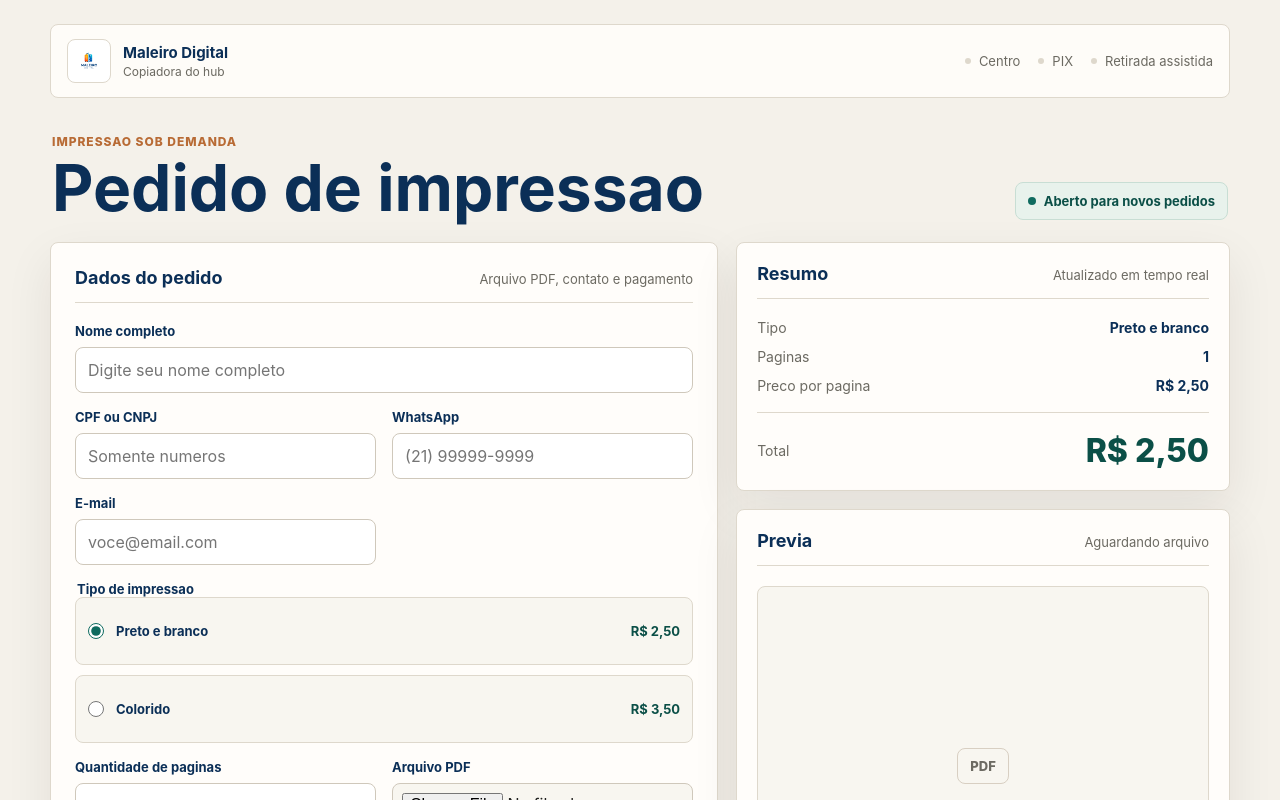
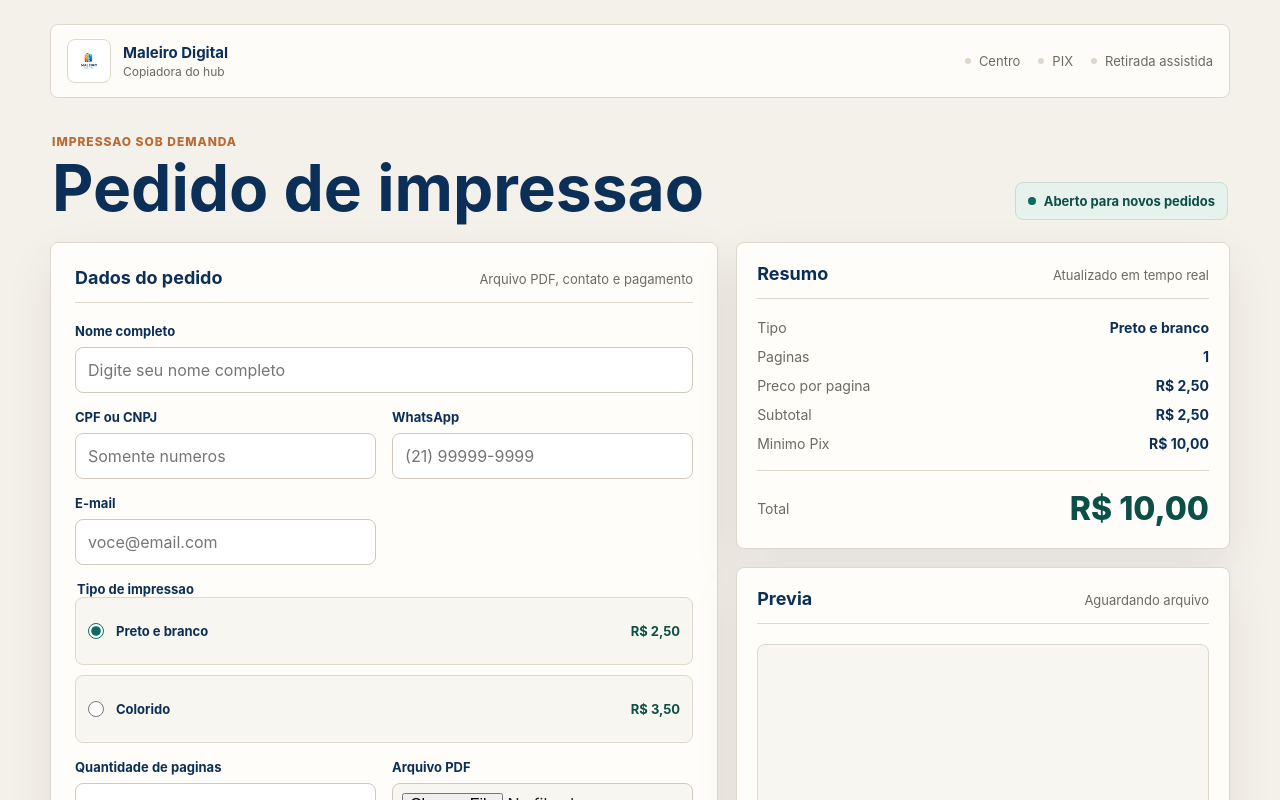
Before and after one commit to samyrukia-gif/sistema-impressao, a Next.js app: page / in a window 1280 px wide. Shown: the top 800 px of the page. Built offline with nearby package versions, Linux system fonts and the light colour scheme.

Commit message:
fix: apply asaas minimum pix amount

```diff
--- a/app/api/criar-pagamento/route.ts
+++ b/app/api/criar-pagamento/route.ts
@@ -3,6 +3,7 @@ import { NextResponse } from 'next/server'
 const ASAAS_API_VERSION_PATH = '/v3'
 const MAX_REQUEST_BYTES = 10_000
 const MAX_PAGES = 500
+const MIN_PAYMENT_VALUE = 10
 
 const PRICE_BY_PRINT_TYPE = {
   pb: 2.5,
@@ -30,6 +31,13 @@ type AsaasPaymentResponse = {
   bankSlipUrl?: string
   value?: number
   dueDate?: string
+}
+
+type AsaasErrorResponse = {
+  errors?: Array<{
+    code?: string
+    description?: string
+  }>
 }
 
 class PublicApiError extends Error {
@@ -216,9 +224,12 @@ async function postToAsaas<T>(
       response: data,
     })
 
+    const asaasError = data as AsaasErrorResponse
+    const description = asaasError.errors?.[0]?.description
+
     throw new PublicApiError(
       502,
-      'Nao foi possivel processar o pagamento agora.'
+      description || 'Nao foi possivel processar o pagamento agora.'
     )
   }
 
@@ -284,9 +295,8 @@ export async function POST(req: Request) {
     const whatsapp = readWhatsapp(body.whatsapp)
     const tipoImpressao = readPrintType(body.tipoImpressao)
     const quantidadePaginas = readPageCount(body.quantidadePaginas)
-    const valor = Number(
-      (PRICE_BY_PRINT_TYPE[tipoImpressao] * quantidadePaginas).toFixed(2)
-    )
+    const subtotal = PRICE_BY_PRINT_TYPE[tipoImpressao] * quantidadePaginas
+    const valor = Number(Math.max(subtotal, MIN_PAYMENT_VALUE).toFixed(2))
     const dueDate = new Date().toISOString().split('T')[0]
     const externalReference = globalThis.crypto.randomUUID()
 
--- a/app/api/enviar-pedido/route.ts
+++ b/app/api/enviar-pedido/route.ts
@@ -5,6 +5,7 @@ const ASAAS_API_VERSION_PATH = '/v3'
 const MAX_FILE_SIZE_BYTES = 20 * 1024 * 1024
 const MAX_REQUEST_BYTES = MAX_FILE_SIZE_BYTES + 50_000
 const MAX_PAGES = 500
+const MIN_PAYMENT_VALUE = 10
 
 const PRICE_BY_PRINT_TYPE = {
   pb: 2.5,
@@ -23,6 +24,13 @@ type AsaasPaymentResponse = {
   bankSlipUrl?: string
   value?: number
   dueDate?: string
+}
+
+type AsaasErrorResponse = {
+  errors?: Array<{
+    code?: string
+    description?: string
+  }>
 }
 
 class PublicApiError extends Error {
@@ -240,9 +248,12 @@ async function postToAsaas<T>(
       response: data,
     })
 
+    const asaasError = data as AsaasErrorResponse
+    const description = asaasError.errors?.[0]?.description
+
     throw new PublicApiError(
       502,
-      'Nao foi possivel processar o pagamento agora.'
+      description || 'Nao foi possivel processar o pagamento agora.'
     )
   }
 
@@ -304,9 +315,8 @@ export async function POST(req: Request) {
     const tipoImpressao = readPrintType(formData.get('tipoImpressao'))
     const quantidadePaginas = readPageCount(formData.get('quantidadePaginas'))
     const file = readPdfFile(formData.get('arquivo'))
-    const valor = Number(
-      (PRICE_BY_PRINT_TYPE[tipoImpressao] * quantidadePaginas).toFixed(2)
-    )
+    const subtotal = PRICE_BY_PRINT_TYPE[tipoImpressao] * quantidadePaginas
+    const valor = Number(Math.max(subtotal, MIN_PAYMENT_VALUE).toFixed(2))
     const dueDate = new Date().toISOString().split('T')[0]
     const externalReference = globalThis.crypto.randomUUID()
 
--- a/app/page.tsx
+++ b/app/page.tsx
@@ -5,6 +5,7 @@ import Image from 'next/image'
 
 const MAX_FILE_SIZE_BYTES = 20 * 1024 * 1024
 const MAX_PAGES = 500
+const MIN_PAYMENT_VALUE = 10
 
 export default function HomePage() {
   const [file, setFile] = useState<File | null>(null)
@@ -21,7 +22,9 @@ export default function HomePage() {
   const [quantidadePaginas, setQuantidadePaginas] = useState(1)
 
   const preco = tipoImpressao === 'pb' ? 2.5 : 3.5
-  const valorTotal = preco * quantidadePaginas
+  const subtotal = preco * quantidadePaginas
+  const valorTotal = Math.max(subtotal, MIN_PAYMENT_VALUE)
+  const hasMinimumCharge = valorTotal > subtotal
 
   useEffect(() => {
     if (!file) {
@@ -330,6 +333,16 @@ export default function HomePage() {
                 label="Preco por pagina"
                 value={`R$ ${preco.toFixed(2).replace('.', ',')}`}
               />
+              <ResumoItem
+                label="Subtotal"
+                value={`R$ ${subtotal.toFixed(2).replace('.', ',')}`}
+              />
+              {hasMinimumCharge && (
+                <ResumoItem
+                  label="Minimo Pix"
+                  value={`R$ ${MIN_PAYMENT_VALUE.toFixed(2).replace('.', ',')}`}
+                />
+              )}
             </div>
 
             <div className="total-row">
```
